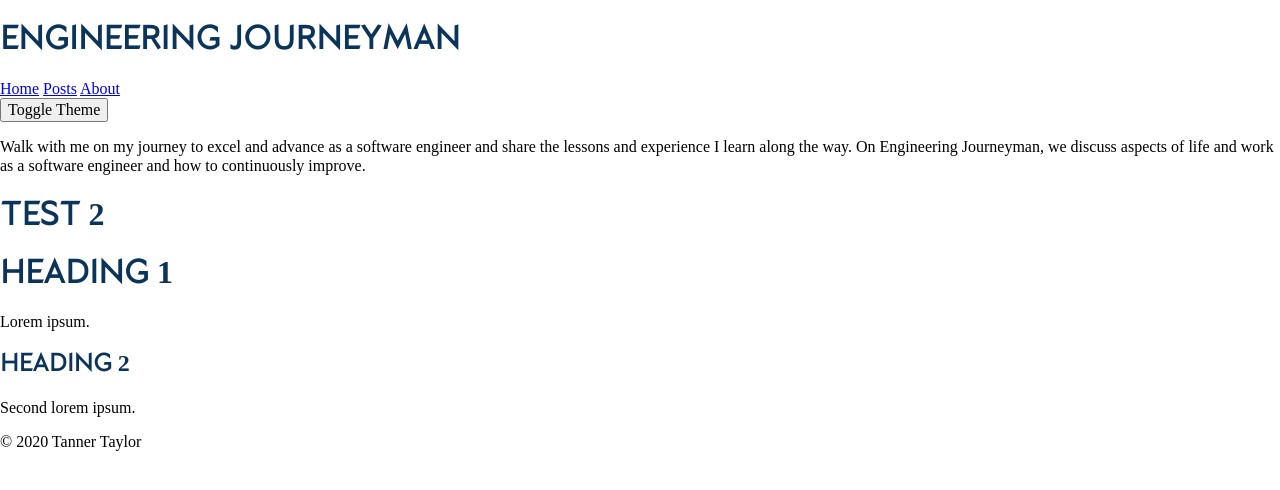
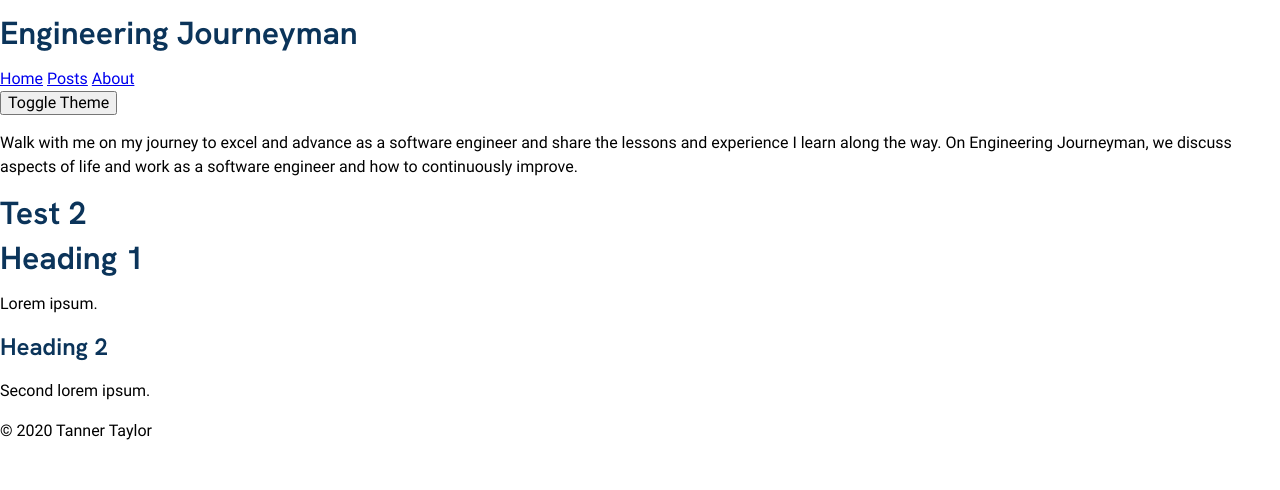
Before and after one commit to engineering-journeyman/engineering-journeyman.github.io, a Jekyll site: the page built from index.md, in a window 1280 px wide. Shown: the top 490 px of the page. Built offline with Jekyll 4.4.1, drawn with Linux system fonts in a browser that asks for light colours.

Commit message:
Added fonts.

```diff
--- a/_layouts/main.html
+++ b/_layouts/main.html
@@ -8,6 +8,7 @@
         <meta name="author" content="{% if page.author %}{{ page.author }}{% else %}Tanner Taylor{% endif %}" />
         <meta name="description" content="{{ site.description }}" />
 
+        <link rel="stylesheet" href="/styles/fonts.css" />
         <link rel="stylesheet" href="/styles/normalize.css" />
         <link rel="stylesheet" href="/styles/themes.css" />
         <link rel="stylesheet" href="/styles/main.css" />
--- /dev/null
+++ b/styles/fonts.css
@@ -0,0 +1,74 @@
+@font-face {
+    font-family: HKGrotesk;
+    src: url("../fonts/HKGrotesk-Regular.otf");
+    font-weight: normal;
+}
+
+@font-face {
+    font-family: HKGrotesk;
+    src: url("../fonts/HKGrotesk-Bold.otf");
+    font-weight: bold;
+}
+
+@font-face {
+    font-family: Roboto;
+    src: url("../fonts/Roboto-Bold.ttf");
+    font-weight: bold;
+}
+
+@font-face {
+    font-family: Roboto;
+    src: url("../fonts/Roboto-BoldItalic.ttf");
+    font-weight: bold;
+    font-style: italic;
+}
+
+@font-face {
+    font-family: Roboto;
+    src: url("../fonts/Roboto-Italic.ttf");
+    font-style: italic;
+}
+
+@font-face {
+    font-family: Roboto;
+    src: url("../fonts/Roboto-Light.ttf");
+    font-weight: 300;
+}
+
+@font-face {
+    font-family: Roboto;
+    src: url("../fonts/Roboto-LightItalic.ttf");
+    font-weight: 300;
+    font-style: italic;
+}
+
+@font-face {
+    font-family: Roboto;
+    src: url("../fonts/Roboto-Medium.ttf");
+    font-weight: 500;
+}
+
+@font-face {
+    font-family: Roboto;
+    src: url("../fonts/Roboto-MediumItalic.ttf");
+    font-weight: 500;
+    font-style: italic;
+}
+
+@font-face {
+    font-family: Roboto;
+    src: url("../fonts/Roboto-Regular.ttf");
+}
+
+@font-face {
+    font-family: Roboto;
+    src: url("../fonts/Roboto-Thin.ttf");
+    font-weight: 100;
+}
+
+@font-face {
+    font-family: Roboto;
+    src: url("../fonts/Roboto-ThinItalic.ttf");
+    font-weight: 100;
+    font-style: italic;
+}
--- a/styles/main.css
+++ b/styles/main.css
@@ -1,17 +1,15 @@
-@font-face {
-    font-family: Kano;
-    src: url("../fonts/kano.otf");
-}
-
 html, body {
     margin: 0;
     padding: 0;
     background-color: var(--background-color);
     color: var(--foreground-color);
+    font-family: Roboto;
+    line-height: 150%;
 }
 
 h1, h2, h3, h4 {
-    font-family: Kano;
-    text-transform: uppercase;
+    font-family: HKGrotesk;
+    font-weight: bold;
+    /* text-transform: uppercase; */
     color: var(--foreground-heading-color);
 }
```
Also changed, not shown: fonts/HKGrotesk-Bold.otf (added), fonts/HKGrotesk-Regular.otf (added), fonts/Roboto-Bold.ttf (added), fonts/Roboto-BoldItalic.ttf (added), fonts/Roboto-Italic.ttf (added), fonts/Roboto-Light.ttf (added), fonts/Roboto-LightItalic.ttf (added), fonts/Roboto-Medium.ttf (added), fonts/Roboto-MediumItalic.ttf (added), fonts/Roboto-Regular.ttf (added), fonts/Roboto-Thin.ttf (added), fonts/Roboto-ThinItalic.ttf (added), fonts/kano.otf (deleted).
